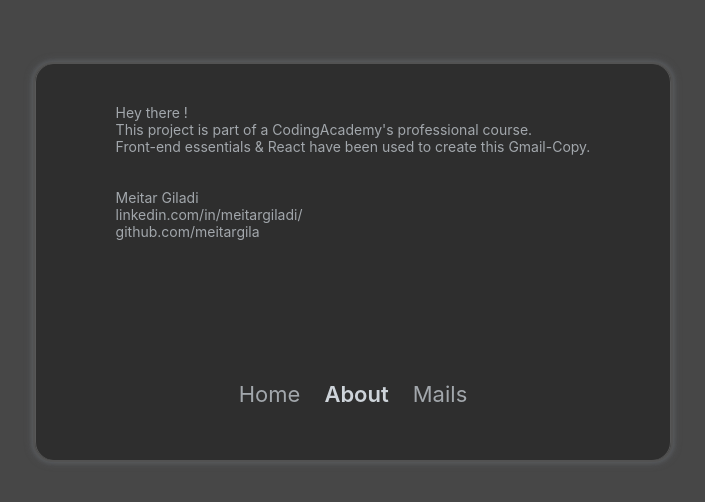
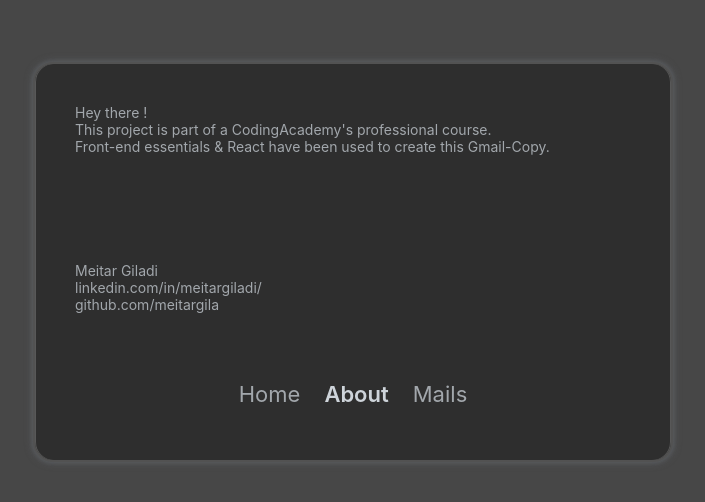
Before and after one commit to MeitarGiladi/CodingAcademy, a React (Vite) app: page /#/about in a window 1280 px wide. Shown: the part 138-640 px from the top of the page, without its empty margins (287-992 px from the left). Built offline with nearby package versions, Linux system fonts and the light colour scheme.

Commit message:
adding comments

```diff
--- a/src/assets/css/pages/about-us.css
+++ b/src/assets/css/pages/about-us.css
@@ -1,10 +1,11 @@
 .about-us {
     display: grid;
-    grid-template-rows: 80% 20%;
+    grid-template-rows: 40% 40% 20%;
     justify-items: center;
 }
 
 .about-us p {
-    margin: 40px;
+    padding: 40px 40px 0px 40px;
     font-size: 14px;
+    width: 100%;
 }
--- a/src/cmp/EmailComposeList.jsx
+++ b/src/cmp/EmailComposeList.jsx
@@ -1,7 +1,7 @@
 
 import { EmailCompose } from "./EmailCompose";
 
-export function EmailComposeList() {
+export function EmailComposeList(composedEmails, cbSendEmail, cbDeleteDraftEmail) {
 
     return (
 
--- a/src/cmp/EmailNavBar.jsx
+++ b/src/cmp/EmailNavBar.jsx
@@ -1,7 +1,7 @@
 import { NavLink } from "react-router-dom";
 
 
-export function EmailNavBar({ cbToggleIsFolderMenuOpen }) {
+export function EmailNavBar({ cbToggleFolderMenuOpen }) {
 
     function dummy(ev) { console.log("clicked ! ", ev.target) };  //dummy
 
@@ -10,7 +10,7 @@ export function EmailNavBar({ cbToggleIsFolderMenuOpen }) {
     return (
         <nav className="email-nav-bar">
             <div className="email-nav-bar-left">
-                <svg className="svg-image svg-icon-3-lines" onClick={cbToggleIsFolderMenuOpen}>
+                <svg className="svg-image svg-icon-3-lines" onClick={cbToggleFolderMenuOpen}>
                     <path d="M3 18h18v-2H3v2zm0-5h18v-2H3v2zm0-7v2h18V6H3z"></path>
                 </svg>
                 <NavLink to="/">
--- a/src/pages/AboutUs.jsx
+++ b/src/pages/AboutUs.jsx
@@ -5,14 +5,14 @@ export function AboutUs() {
         <div className="one-element-page-parent">
             <section className="about-us one-element-page-child">
                 <p>
-                    Hey there !<br/>
-                    This project is part of a CodingAcademy's professional course.<br/>
-                    Front-end essentials & React have been used to create this Gmail-Copy.<br/>
-                    <br/><br/>
-                    Meitar Giladi<br/>
-                    linkedin.com/in/meitargiladi/<br/>
+                    Hey there !<br />
+                    This project is part of a CodingAcademy's professional course.<br />
+                    Front-end essentials & React have been used to create this Gmail-Copy.<br />
+                </p>
+                <p>
+                    Meitar Giladi<br />
+                    linkedin.com/in/meitargiladi/<br />
                     github.com/meitargila
-
                 </p>
                 <nav>
                     <NavLink to="/">Home</NavLink>
--- a/src/pages/EmailIndex.jsx
+++ b/src/pages/EmailIndex.jsx
@@ -41,6 +41,20 @@ export function EmailIndex() {
         });
     }
 
+    // Changing folder or label
+    async function updateFilter(filterBy) {
+        setCurrFilter((prevFilter) => {
+            return { ...prevFilter, ...filterBy }
+        });
+        // navigate to the URL is not enough to render the page again because we use the same 'route'.
+        const newSearchParams = emailService.getRelevantSearchParam(filterBy);
+        navigate({
+            pathname: '/mail/' + filterBy.folder,
+            search: createSearchParams(newSearchParams).toString()
+        });
+    }
+
+    // Clicking on email
     function displayEmail(email) {
         updateEmail({ ...email, isRead: 1 });
         navigate({
@@ -48,10 +62,13 @@ export function EmailIndex() {
         });
     }
 
-    function addEmail() {
-
+    // Sending a new composed email
+    function sendEmail(email) {
+        console.log("sendEmail: ", email);
     }
 
+    // Clicking on 'del' button - Should we delete or send to Bin?
+    //  TODO - Should handle draft emails
     function delEmailWrapper(email) {
         if (!email.removedAt) {
             trashedEmail(email);
@@ -64,6 +81,7 @@ export function EmailIndex() {
         }
     }
 
+    // Moving the email to Bin
     async function trashedEmail(email) {
         const updatedEmail = { ...email, removedAt: (new Date()).getTime() };
         await emailService.save(updatedEmail);
@@ -72,22 +90,11 @@ export function EmailIndex() {
         });
     }
 
+    // Deleting the email
     async function deleteEmail(email) {
         await emailService.remove(email.id);
         setEmails((prevEmails) => {
             return prevEmails.filter((em) => em.id !== email.id)
-        });
-    }
-
-    async function updateFilter(filterBy) {
-        setCurrFilter((prevFilter) => {
-            return { ...prevFilter, ...filterBy }
-        });
-        // navigate to the URL is not enough to render the page again because we use the same 'route'.
-        const newSearchParams = emailService.getRelevantSearchParam(filterBy);
-        navigate({
-            pathname: '/mail/' + filterBy.folder,
-            search: createSearchParams(newSearchParams).toString()
         });
     }
 
@@ -109,7 +116,7 @@ export function EmailIndex() {
         updateEmail(updatedEmail);
     }
 
-    function toggleIsFolderMenuOpen() {
+    function toggleFolderMenuOpen() {
         setIsFolderMenuOpen((prevIsMenuOpen) => !prevIsMenuOpen);
     }
 
@@ -121,7 +128,7 @@ export function EmailIndex() {
     return (
         <div className="email-index">
 
-            <EmailNavBar cbToggleIsFolderMenuOpen={toggleIsFolderMenuOpen} />
+            <EmailNavBar cbToggleFolderMenuOpen={toggleFolderMenuOpen} />
 
             <div className="email-index-main">
                 <EmailFolderMenu currFolder={params.folderName} currLabel={currFilter.label} isFolderMenuOpen={isFolderMenuOpen} cbFilterEmails={(newFilter) => updateFilter(newFilter)} />
@@ -143,7 +150,7 @@ export function EmailIndex() {
                 <EmailSideBar />
             </div>
 
-            <EmailComposeList composedEmails={composedEmails} />
+            <EmailComposeList composedEmails={composedEmails} cbSendEmail={sendEmail} cbDeleteDraftEmail={delEmailWrapper} />
 
         </div>
     )
```
